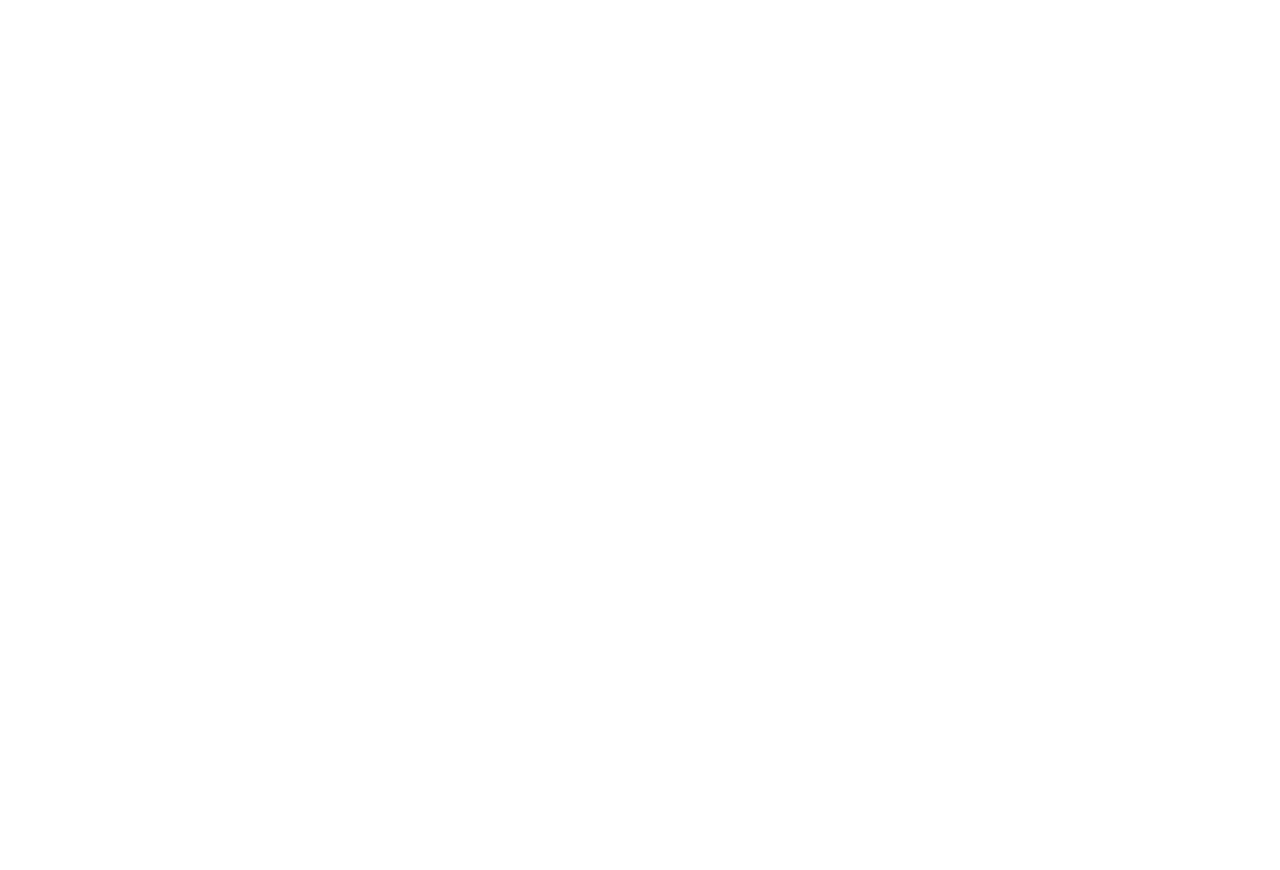
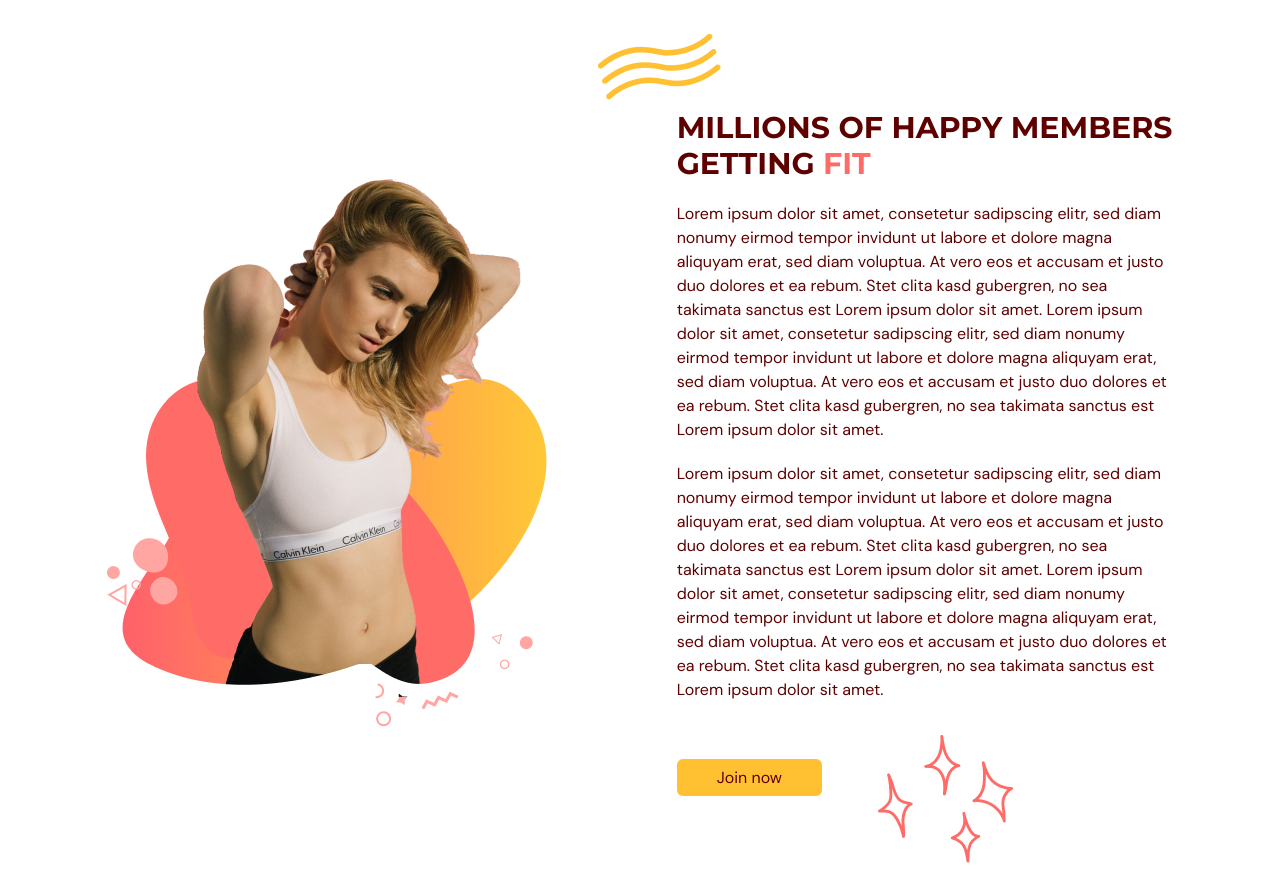
Before and after one commit to laurahohlsiepe/gym-typescript, a React (Vite) app in the folder vite-project/: page / in a window 1280 px wide. Shown: the part 1306-2176 px from the top of the page. Before the commit the page ends 1600 px from the top, so only its background shows below. Built offline with nearby package versions, Linux system fonts and the light colour scheme.

Commit message:
add(): benefits index.tsx graphics and description

```diff
--- a/vite-project/src/scenes/benefits/index.tsx
+++ b/vite-project/src/scenes/benefits/index.tsx
@@ -8,6 +8,8 @@
 import { motion } from "framer-motion";
 import { BenefitType } from "@/shared/types";
 import Benefit from "./Benefit";
+import ActionButton from "@/shared/ActionButton";
+import BenefitsPageGraphic from "@/assets/BenefitsPageGraphic.png";
 
 const benefits: Array<BenefitType> = [
     {
@@ -46,14 +48,22 @@
         onViewportEnter={() => setSelectedPage(SelectedPage.Home)}>
 
             { /* HEADER*/ }
-            <div className="md:my-5 md:w-3/5">
+            <motion.div className="md:my-5 md:w-3/5"
+              initial="hidden"
+              whileInView="visible"
+              viewport={{ once: true, amount: 0.5 }}
+              transition={{ duration: 0.5 }}
+              variants={{
+                  hidden: { opacity: 0, x: -100},
+                  visible: { opacity: 1, x: 0}
+              }}>
                 <HText>MORE THAN JUST THE GYM</HText>
                 <p className="my-5 text-sm">
                     We provide world class fitness equipment, trainers and classes to
                     get you to your ultimate fitness goals with ease. We provide true
                     care into each and every member.
                 </p>
-            </div>
+            </motion.div>
 
             { /* BENEFITS */ }
             <motion.div className="md:flex items-center justify-between gap-8 mt-5"
@@ -72,6 +82,67 @@
                 ))}
             </motion.div>
 
+            { /* GRAPHICS AND DESCRIPTION */ }
+            <div className="mt-16 items-center justify-between gap-20 md:mt-28 md:flex">
+                {/* GRAPHIC*/ }
+                <img className="mx-auto"
+                alt="benefits-page-graphic"
+                src={BenefitsPageGraphic}
+                />
+
+                {/* DESCRIPTION */}
+                <div>
+
+                     {/* TITLE */}
+                     <div className="relative">
+                        <div className="before:absolute before:-top-20 before:-left-20 before:z-[1] before:content-abstractwaves">
+                            <motion.div
+                            initial="hidden"
+                            whileInView="visible"
+                            viewport={{ once: true, amount: 0.5 }}
+                            transition={{ duration: 0.5 }}
+                            variants={{
+                            hidden: { opacity: 0, x: 50},
+                            visible: { opacity: 1, x: 0}
+                                }}>
+                                <HText>
+                                MILLIONS OF HAPPY MEMBERS GETTING{" "}
+                                <span className="text-primary-500">FIT</span>
+                                </HText>
+                            </motion.div>
+                        </div>
+
+                     </div>
+
+                      {/* DESCRIPTION */}
+                      <motion.div
+                       initial="hidden"
+                       whileInView="visible"
+                       viewport={{ once: true, amount: 0.5 }}
+                       transition={{ delay: 0.2, duration: 0.5 }}
+                       variants={{
+                           hidden: { opacity: 0, x: -100},
+                           visible: { opacity: 1, x: 0}
+                       }}>
+                        <p className="my-5">
+                        Lorem ipsum dolor sit amet, consetetur sadipscing elitr, sed diam nonumy eirmod tempor invidunt ut labore et dolore magna aliquyam erat, sed diam voluptua. At vero eos et accusam et justo duo dolores et ea rebum. Stet clita kasd gubergren, no sea takimata sanctus est Lorem ipsum dolor sit amet. Lorem ipsum dolor sit amet, consetetur sadipscing elitr, sed diam nonumy eirmod tempor invidunt ut labore et dolore magna aliquyam erat, sed diam voluptua. At vero eos et accusam et justo duo dolores et ea rebum. Stet clita kasd gubergren, no sea takimata sanctus est Lorem ipsum dolor sit amet.
+                        </p>
+                        <p className="mb-5">
+                        Lorem ipsum dolor sit amet, consetetur sadipscing elitr, sed diam nonumy eirmod tempor invidunt ut labore et dolore magna aliquyam erat, sed diam voluptua. At vero eos et accusam et justo duo dolores et ea rebum. Stet clita kasd gubergren, no sea takimata sanctus est Lorem ipsum dolor sit amet. Lorem ipsum dolor sit amet, consetetur sadipscing elitr, sed diam nonumy eirmod tempor invidunt ut labore et dolore magna aliquyam erat, sed diam voluptua. At vero eos et accusam et justo duo dolores et ea rebum. Stet clita kasd gubergren, no sea takimata sanctus est Lorem ipsum dolor sit amet.
+                        </p>
+                      </motion.div>
+
+                    {/* BUTTON */}
+                    <div className="relative mt-16">
+                        <div className="before:absolute before:-bottom-20 before:right-40 before:z-[-1] before:content-sparkles">
+                            <ActionButton setSelectedPage={setSelectedPage}>
+                                Join now
+                            </ActionButton>
+                        </div>
+                    </div>
+                </div>
+            </div>
+
         </motion.div>
   </section>
   )
```
